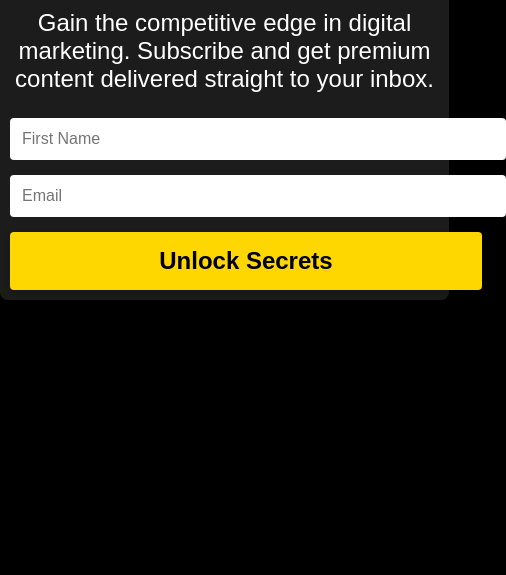
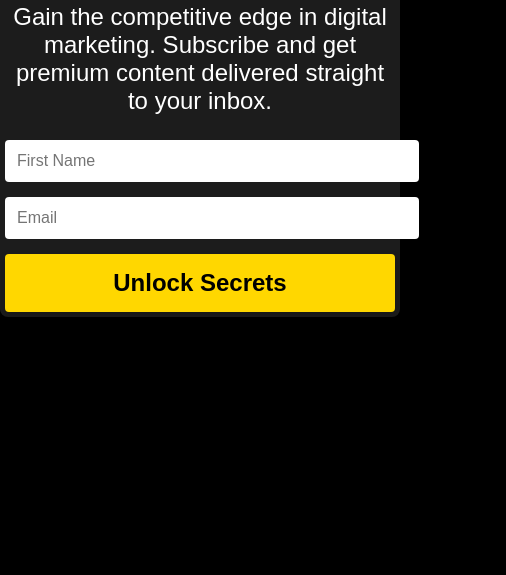
Before and after one commit to World-Class-Persuasion/WordClassEmails, a plain HTML site: page index.html in a window 390 px wide. Shown: the part 269-844 px from the top of the page, 506 px wide, since content can reach past the window. Drawn offline with Linux system fonts and the light colour scheme.

Commit message:
Update styles.css

```diff
--- a/styles.css
+++ b/styles.css
@@ -65,8 +65,8 @@ input[type=submit]:hover, input[type=submit]:focus {
 /* Responsive styles */
 @media only screen and (max-width: 850px) {
     .container {
-        width: 110%;
-        padding: 10px;
+        width: 100%;
+        padding: 5px;
     }
 
     .logo {
@@ -82,7 +82,7 @@ input[type=submit]:hover, input[type=submit]:focus {
     }
 
     input[type=text], input[type=email], input[type=submit] {
-        width: 110%; /* Full-width inputs for mobile */
+        width: 100%; /* Full-width inputs for mobile */
         padding: 12px;
         font-size: 1em;
     }
```
